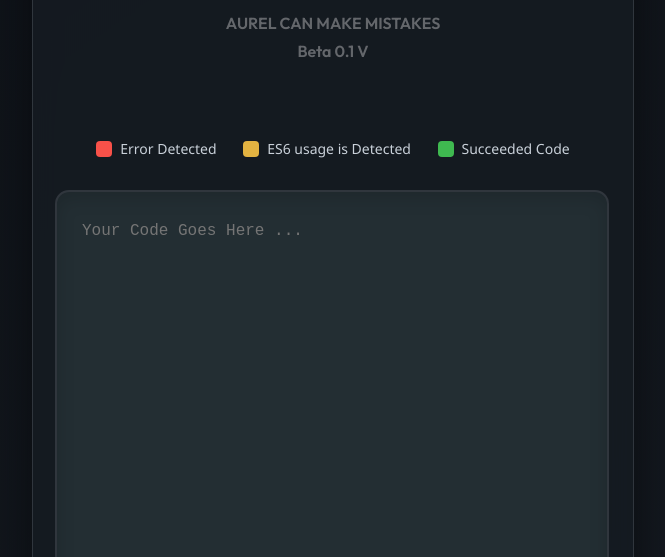
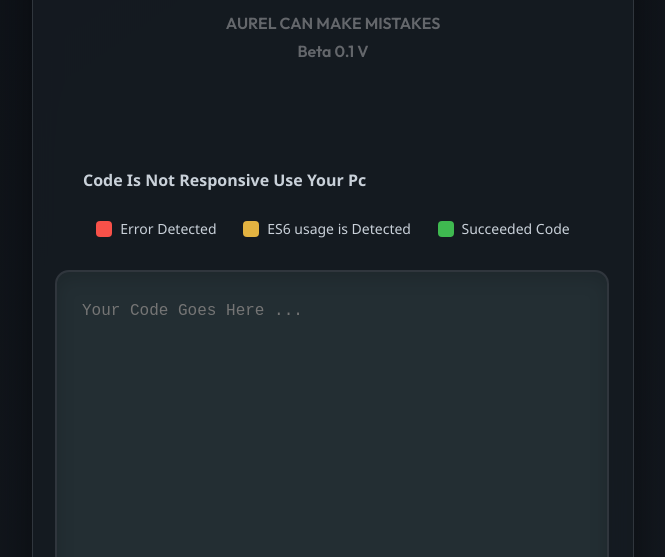
Before and after one commit to houssam980/student-testing, a plain HTML site: page index.html in a window 1280 px wide. Shown: the part 243-800 px from the top of the page, without its empty margins (307-972 px from the left). Drawn offline with Linux system fonts and the light colour scheme.

Commit message:
Update index.html

```diff
--- a/index.html
+++ b/index.html
@@ -209,6 +209,8 @@ h1 {
         <h1> AUREL&nbsp; &nbsp;JavaScript Checker</h1>
         <h4 id="created-by" style="text-align: center; color: rgba(255,255,255,0.34);">AUREL CAN MAKE MISTAKES <br> Beta 0.1 V </h4>
         <br>
+        <br>
+        <h4>Code Is Not Responsive Use Your Pc </h4>
         <!-- Legend Section -->
         <div class="color-legend">
             <div class="color-box color-error">
```
